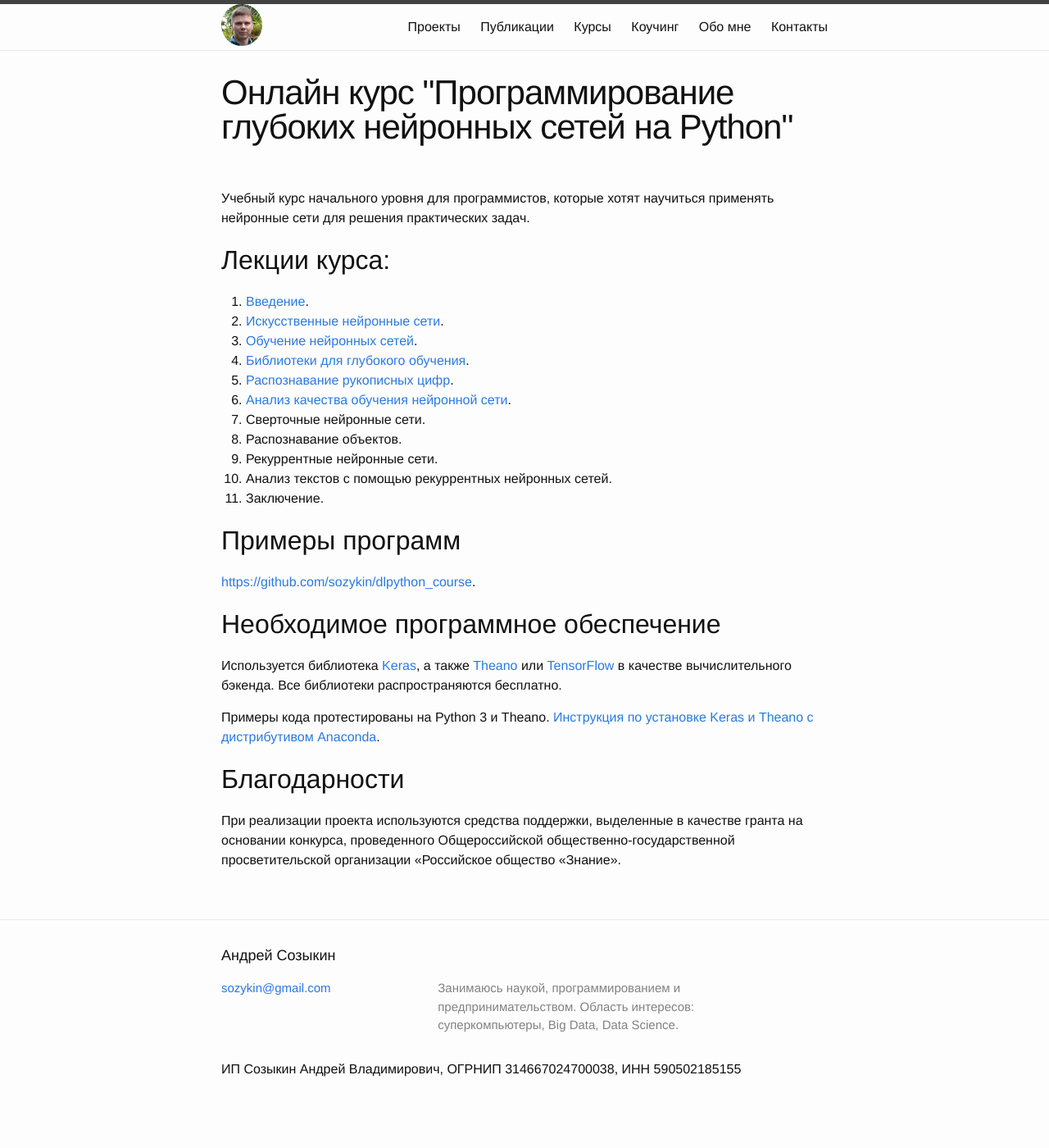
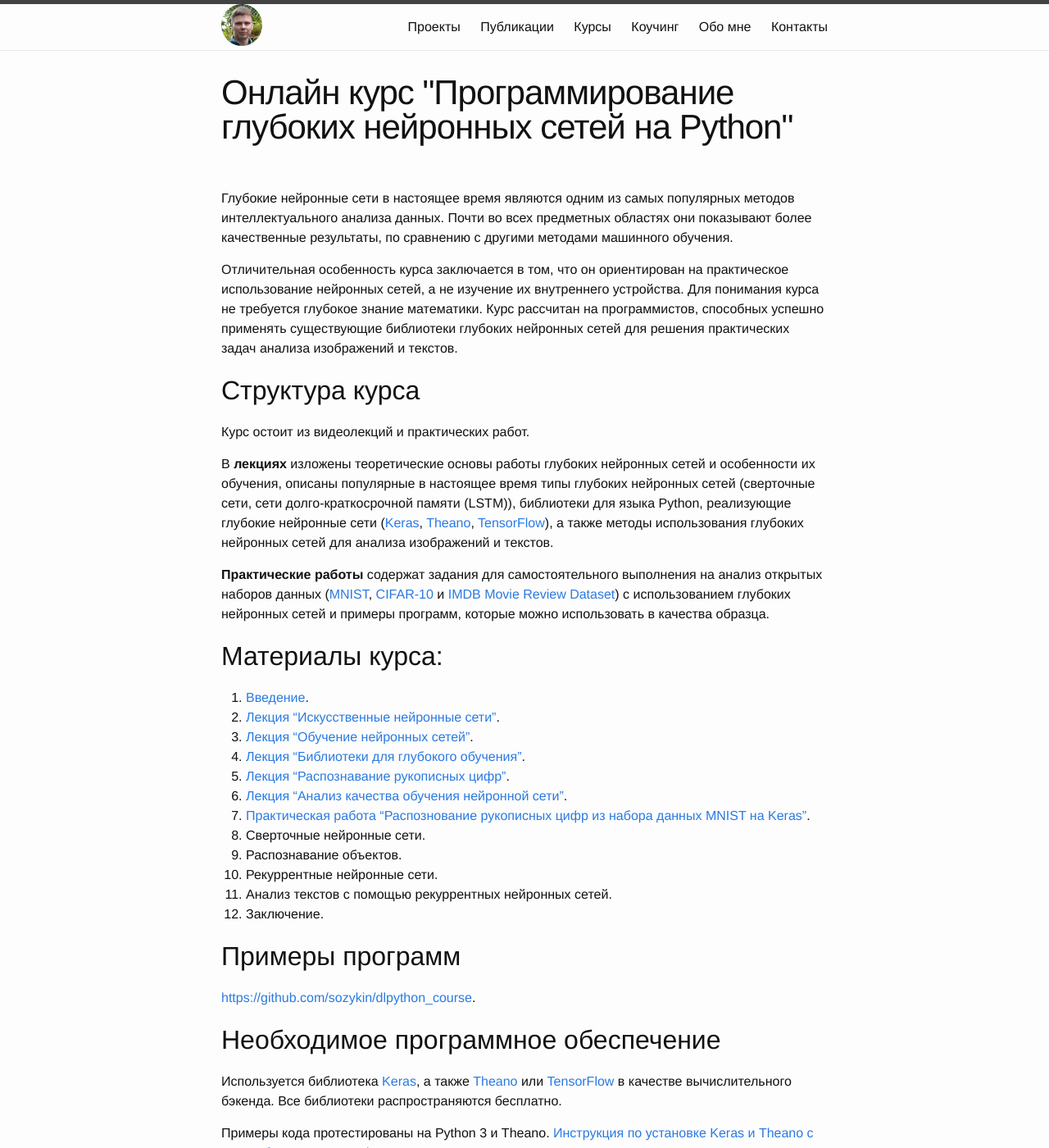
Before and after one commit to sozykin/asozykin.ru, a Jekyll site: the page built from _pages/courses/nnpython.md, in a window 1280 px wide and 1400 px high. Shown: the whole window at 82% size. Built offline with Jekyll 4.4.1, drawn with Linux system fonts in a browser that asks for light colours; comment, search, counter and statistics services are not loaded.

Commit message:
Description of Deep Learning in Python course is updated

```diff
--- a/_pages/courses/nnpython.md
+++ b/_pages/courses/nnpython.md
@@ -3,21 +3,32 @@ layout: page
 title: Онлайн курс "Программирование глубоких нейронных сетей на Python"
 permalink: /courses/nnpython
 ---
-Учебный курс начального уровня для программистов, которые хотят научиться применять нейронные сети для решения практических задач.
+Глубокие нейронные сети в настоящее время являются одним из самых популярных методов интеллектуального анализа данных. Почти во всех предметных областях они показывают более качественные результаты, по сравнению с другими методами машинного обучения.
 
-## Лекции курса:
+Отличительная особенность курса заключается в том, что он ориентирован на практическое использование нейронных сетей, а не изучение их внутреннего устройства. Для понимания курса не требуется глубокое знание математики. Курс рассчитан на программистов, способных успешно применять существующие библиотеки глубоких нейронных сетей для решения практических задач анализа изображений и текстов.
+
+## Структура курса
+
+Курс остоит из видеолекций и практических работ.
+
+В **лекциях** изложены теоретические основы работы глубоких нейронных сетей и особенности их обучения, описаны популярные в настоящее время типы глубоких нейронных сетей (сверточные сети, сети долго-краткосрочной памяти (LSTM)), библиотеки для языка Python, реализующие глубокие нейронные сети ([Keras](https://keras.io/), [Theano](http://deeplearning.net/software/theano/), [TensorFlow](https://www.tensorflow.org/)), а также методы использования глубоких нейронных сетей для анализа изображений и текстов.
+
+**Практические работы** содержат задания для самостоятельного выполнения на анализ открытых наборов данных ([MNIST](http://yann.lecun.com/exdb/mnist/), [CIFAR-10](https://www.cs.toronto.edu/~kriz/cifar.html) и [IMDB Movie Review Dataset](http://ai.stanford.edu/~amaas/data/sentiment/)) с использованием глубоких нейронных сетей и примеры программ, которые можно использовать в качества образца.
+
+## Материалы курса:
 
 1. [Введение](https://youtu.be/GX7qxV5nh5o).
-2. [Искусственные нейронные сети](https://youtu.be/lACoEv1qe1U).
-3. [Обучение нейронных сетей](https://youtu.be/KunK-QcqgOg).
-4. [Библиотеки для глубокого обучения](https://youtu.be/9xfPb2hiqNY).
-5. [Распознавание рукописных цифр](https://youtu.be/0ImpTjNeWGo).
-6. [Анализ качества обучения нейронной сети](https://youtu.be/ykDH66b0N_4).
-7. Сверточные нейронные сети.
-8. Распознавание объектов.
-9. Рекуррентные нейронные сети.
-10. Анализ текстов с помощью рекуррентных нейронных сетей.
-11. Заключение.
+2. [Лекция "Искусственные нейронные сети"](https://youtu.be/lACoEv1qe1U).
+3. [Лекция "Обучение нейронных сетей"](https://youtu.be/KunK-QcqgOg).
+4. [Лекция "Библиотеки для глубокого обучения"](https://youtu.be/9xfPb2hiqNY).
+5. [Лекция "Распознавание рукописных цифр"](https://youtu.be/0ImpTjNeWGo).
+6. [Лекция "Анализ качества обучения нейронной сети"](https://youtu.be/ykDH66b0N_4).
+7. [Практическая работа "Распознование рукописных цифр из набора данных MNIST на Keras"](/courses/nnpython-lab1).
+8. Сверточные нейронные сети.
+9. Распознавание объектов.
+10. Рекуррентные нейронные сети.
+11. Анализ текстов с помощью рекуррентных нейронных сетей.
+12. Заключение.
 
 ## Примеры программ
 
```
